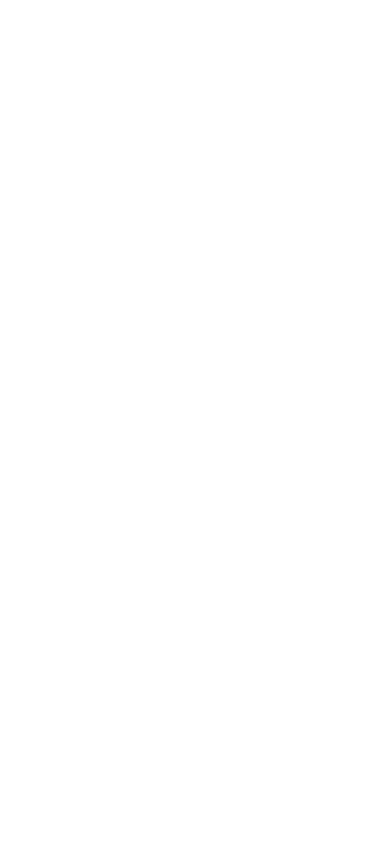
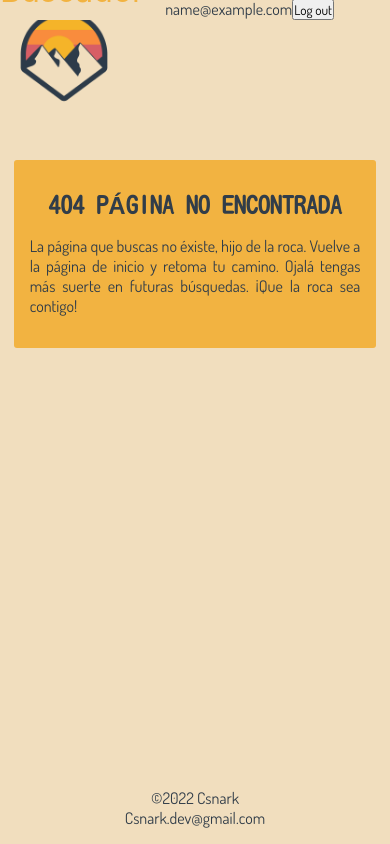
Before and after one commit to Cheshnark/rocaseca, a React (Create React App) app: page /sector in a window 390 px wide. Before the commit this address had no page. Built offline with nearby package versions, Linux system fonts and the light colour scheme; sample sign-in values are in the browser's storage.

Commit message:
NotFound component completed and routes secured and fixed. First mobile version complited

```diff
--- /dev/null
+++ b/public/css/styles.css
@@ -0,0 +1,11 @@
+html {
+    background-color: #E4E9FD;
+    background-image: -webkit-linear-gradient(65deg, #A683E3 50%, #E4E9FD 50%);
+    min-height: 100%;
+    font-family: 'helvetica neue';
+  }
+
+  h1 {
+    color: #fff;
+    padding: 10px;
+  }
--- a/src/App/App.js
+++ b/src/App/App.js
@@ -1,6 +1,6 @@
 import './App.css';
 import {BrowserRouter as Router, Route, Routes, Navigate} from 'react-router-dom';
-// import { useUsersContext } from '../hooks/useUsersContext';
+import { useUsersContext } from '../hooks/useUsersContext';
 
 import Main from '../Pages/Main/Main';
 import Search from '../Pages/Search/Search';
@@ -10,9 +10,10 @@
 import ForgotPassword from '../Pages/ForgotPassword/ForgotPassword';
 import LoginPage from '../Pages/LoginPage/LoginPage'
 import RegisterPage from '../Pages/RegisterPage/RegisterPage';
+import NotFound from '../Pages/NotFound/NotFound';
 
 function App() {
-  // const { user } = useUsersContext();
+  const { user } = useUsersContext();
 
   return (
     <div className="App">
@@ -21,13 +22,12 @@
             <Route path="/" element={<Main />} />
             <Route path="/search" element={<Search />} />
             <Route path="/sector/:id" element={<Crag />} />
-            {/* <Route path="/favorites" element={user ? <Favorites /> : <Navigate to="/" />} /> */}
-            <Route path="/favorites" element={<Favorites />} />
-            <Route path="/profile" element={<Profile />} />
+            <Route path="/favorites" element={user ? <Favorites /> : <Navigate to="/" replace />} />
+            <Route path="/profile" element={user ? <Profile /> : <Navigate to="/" replace />} />
             <Route path="/forgot-password" element={<ForgotPassword />} />
-            <Route path="/login" element={<LoginPage />} />
-            <Route path="/register" element={<RegisterPage />} />
-            {/* <Route path="*" element={<NotFound />} /> */}
+            <Route path="/login" element={!user ? <LoginPage /> : <Navigate to="/" />} />
+            <Route path="/register" element={!user ? <RegisterPage /> : <Navigate to="/" />} />
+            <Route path="*" element={<NotFound />} />
         </Routes>
       </Router>
     </div>
--- a/src/Components/Login/Login.js
+++ b/src/Components/Login/Login.js
@@ -12,10 +12,6 @@
     const handleSubmit = async (e) => {
         e.preventDefault();
         await login(email, password);
-    }
-
-    const handleForgot = () => {
-
     }
 
     return(
@@ -37,7 +33,7 @@
                 <button type='submit' disabled={isLoading}>Login</button>
                 {error && <div className="login-error">{error}</div> }
             </form>
-            <p>¿Has olvidado tu contraseña? <Link to={'/forgot-password'}><span onClick={handleForgot}>Pincha aquí para recuperarla</span></Link>.
+            <p>¿Has olvidado tu contraseña? <Link to={'/forgot-password'}><span>Pincha aquí para recuperarla</span></Link>.
             <br /><br />
             O <Link to={'/register'}><span>REGÍSTRATE</span></Link> si no tienes una cuenta.</p>
         </div>
--- a/src/Components/Navbar/Navbar.js
+++ b/src/Components/Navbar/Navbar.js
@@ -77,13 +77,16 @@
                <Link to='/search'><li>Buscador</li></Link>
                {!user && (
                 <div className="nav-unlogged">
-                  <Link to='/'><li>Registrate</li></Link>
-                  <Link to='/about'><li>Login</li></Link>
+                  <Link to='/register'><li>Registrate</li></Link>
+                  <Link to='/login'><li>Login</li></Link>
                 </div>
                )}
               </ul>
               {user && (
               <div className="nav-logged">
+                <Link to={'/profile'}>
+                  <li>Perfil</li>
+                </Link>
                 <span>{user.email}</span>
                 <button onClick={logoutClick}>Log out</button>
               </div>
--- a/src/Pages/Favorites/Favorites.css
+++ b/src/Pages/Favorites/Favorites.css
@@ -1,6 +1,7 @@
 .favorites {
     background-color:#f1debe;
     height: 100%;
+    min-height: 90vh;
     padding: 8rem 0 1rem 0;
 }
 
--- /dev/null
+++ b/src/Pages/NotFound/NotFound.css
@@ -0,0 +1,22 @@
+.not-found {
+    background-color:#f1debe;
+    height: 90vh;
+    padding-top: 8rem;
+}
+
+.not-found h2 {
+    text-align: center;
+    padding: 1rem;
+}
+
+.not-found-content {
+    background-color: #f2b341;
+    border-radius: 3px;
+    width: 93%;
+    margin: 2rem auto;
+    padding: 1rem 1rem 2rem 1rem;
+}
+
+.not-found-content p {
+    text-align: justify;
+}
--- /dev/null
+++ b/src/Pages/NotFound/NotFound.js
@@ -0,0 +1,23 @@
+import './NotFound.css';
+
+import NavBar from '../../Components/NavBar/NavBar';
+import Footer from '../../Components/Footer/Footer';
+
+const NotFound = () => {
+    return (
+        <>
+            <NavBar />
+            <main className="not-found">
+                <div className="not-found-content">
+                    <h2>404 PÁGINA NO ENCONTRADA</h2>
+                    <p>La página que buscas no éxiste, hijo de la roca. Vuelve a la página de inicio y
+                    retoma tu camino. Ojalá tengas más suerte en futuras búsquedas. ¡Que la
+                    roca sea contigo! </p>
+                </div>
+            </main>
+            <Footer />
+        </>
+    )
+}
+
+export default NotFound;
--- a/src/Pages/Profile/Profile.js
+++ b/src/Pages/Profile/Profile.js
@@ -39,7 +39,7 @@
         <>
             <NavBar />
             <main className="profile">
-                <h2>Profile</h2>
+                <h2>Perfil de usuario</h2>
                 {userInfo && (
                 <div className="profile-content">
                     <div className="profile-content__user">
@@ -52,7 +52,9 @@
                     </div>
                     <div className="profile-content__password">
                         <h3>Contraseña</h3>
-                        <p>¿Cambiar contraseña?</p>
+                        <Link to={'/forgot-password'}>
+                            <p>¿Cambiar contraseña?</p>
+                        </Link>
                     </div>
                     <div className="profile-content__favs">
                         <h3>Sectores favoritos</h3>
```
